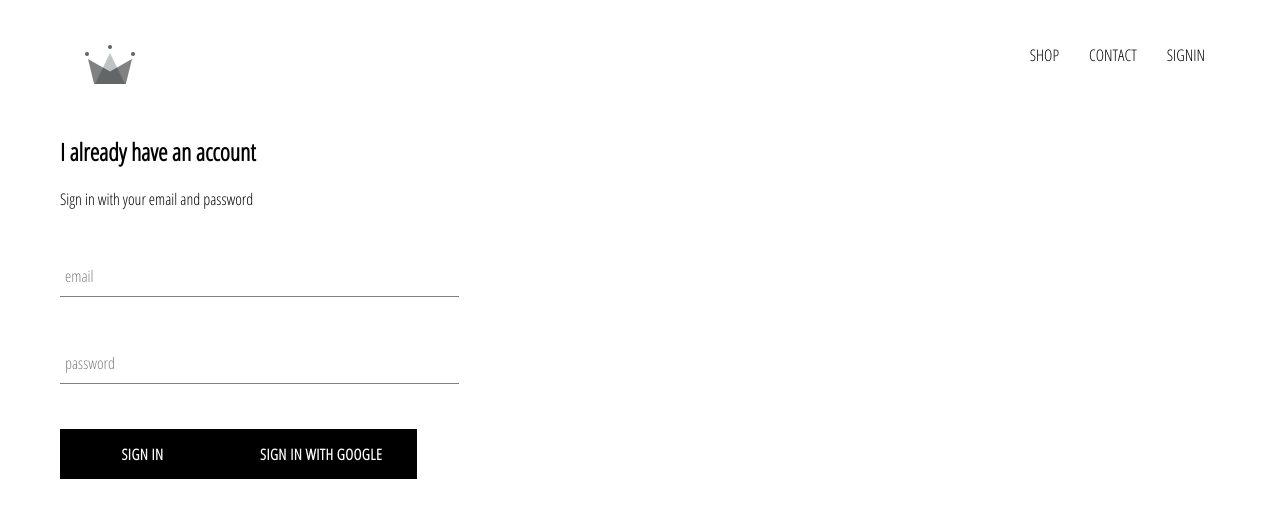
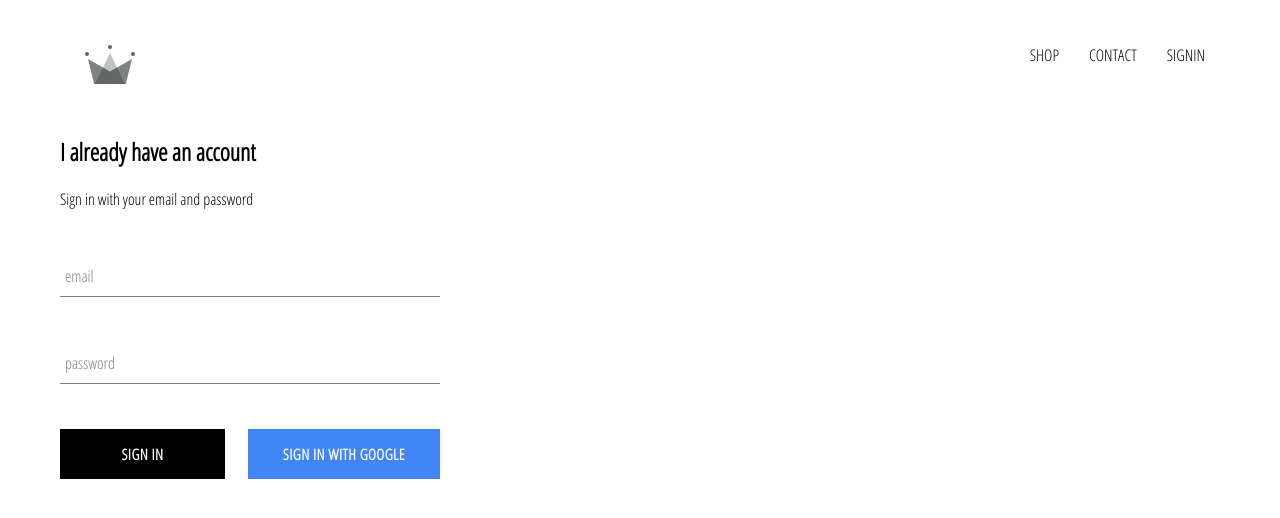
Before and after one commit to ronen-react/crown-clothing, a React (Create React App) app: page /signin in a window 1280 px wide. Shown: the top 518 px of the page. Built offline with nearby package versions, Linux system fonts and the light colour scheme; no server answers.

Commit message:
google buton

```diff
--- a/src/App.css
+++ b/src/App.css
@@ -6,3 +6,7 @@
 	text-decoration: none;
 	color: black;
 }
+
+* {
+	box-sizing: border-box;
+}
--- a/src/components/custom-button/custom-button.component.jsx
+++ b/src/components/custom-button/custom-button.component.jsx
@@ -2,8 +2,8 @@
 
 import './custom-button.styles.scss';
 
-const CustomButton = ({ children, ...otherProps }) => (
-	<button className="custom-button" {...otherProps}>
+const CustomButton = ({ children, isGoogleSignIn, ...otherProps }) => (
+	<button className={`${isGoogleSignIn ? 'google-sign-in' : ''} custom-button`} {...otherProps}>
 		{children}
 	</button>
 );
--- a/src/components/custom-button/custom-button.styles.scss
+++ b/src/components/custom-button/custom-button.styles.scss
@@ -19,4 +19,13 @@
 		color: black;
 		border: 1px solid black;
 	}
+
+	&.google-sign-in {
+		background-color: #4285f4;
+		color: white;
+		&:hover {
+			background-color: #357ae8;
+			border: none;
+		}
+	}
 }
--- a/src/components/header/header.styles.scss
+++ b/src/components/header/header.styles.scss
@@ -20,6 +20,7 @@
 
 		.option {
 			padding: 10px 15px;
+			cursor: pointer;
 		}
 	}
 }
--- a/src/components/sign-in/sign-in.component.jsx
+++ b/src/components/sign-in/sign-in.component.jsx
@@ -52,7 +52,9 @@
 					/>
 					<div className="buttons">
 						<CustomButton type="submit">Sign In</CustomButton>
-						<CustomButton onClick={signInWithGoogle}>Sign in with google</CustomButton>
+						<CustomButton onClick={signInWithGoogle} isGoogleSignIn>
+							Sign in with google
+						</CustomButton>
 					</div>
 				</form>
 			</div>
--- a/src/components/sign-in/sign-in.styles.scss
+++ b/src/components/sign-in/sign-in.styles.scss
@@ -1,5 +1,5 @@
 .sign-in {
-	width: 30vw;
+	width: 380px;
 	display: flex;
 	flex-direction: column;
 }
@@ -7,3 +7,8 @@
 .title {
 	margin: 10px, 0;
 }
+
+.buttons {
+	display: flex;
+	justify-content: space-between;
+}
```
